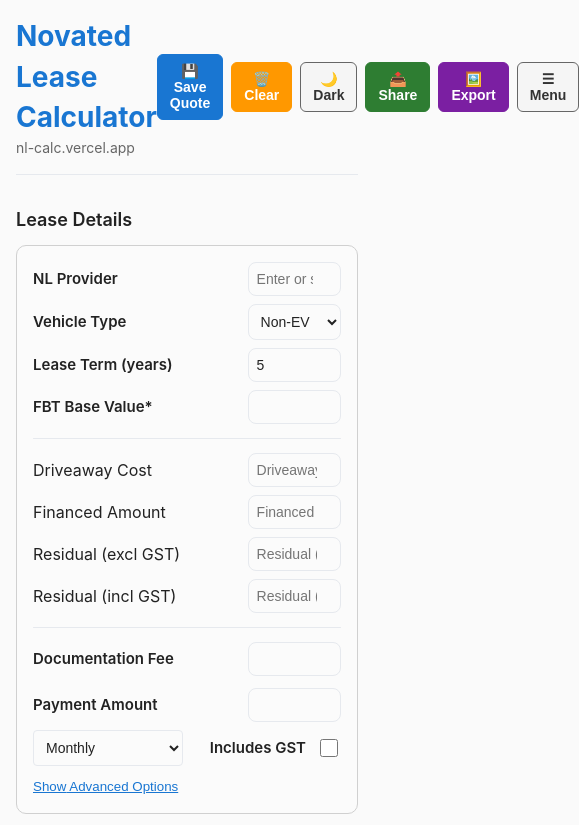
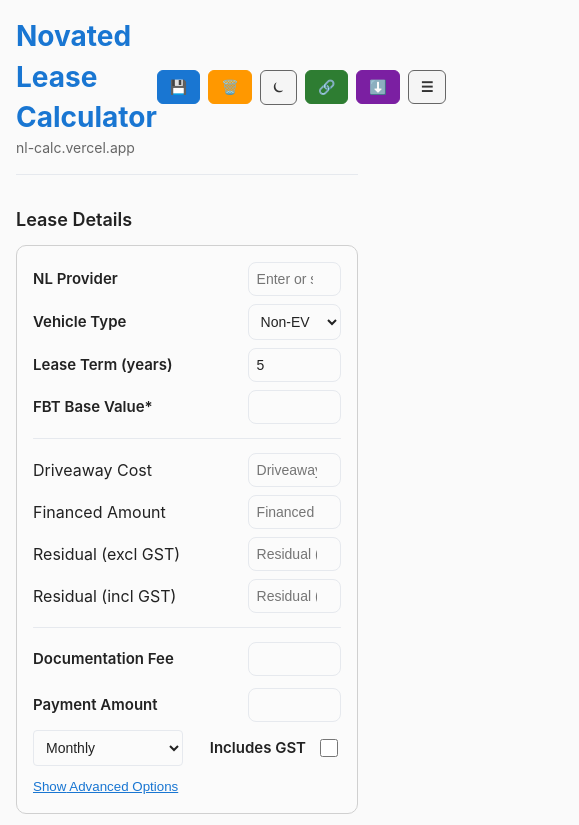
Before and after one commit to William-Aitken/novated-calculator, a Next.js app: page / in a window 390 px wide. Shown: the top 825 px of the page, 579 px wide, since content can reach past the window. Built offline with nearby package versions, Linux system fonts and the light colour scheme.

Commit message:
button changes for mobile

```diff
--- a/src/app/page.tsx
+++ b/src/app/page.tsx
@@ -68,6 +68,18 @@ export default function HomePage() {
       localStorage.setItem('novatedLeaseDarkMode', String(isDarkMode));
     }
   }, [isDarkMode]);
+
+  // Mobile detection for responsive tweaks
+  const [isMobile, setIsMobile] = useState<boolean>(false);
+  useEffect(() => {
+    const handleResize = () => {
+      if (typeof window === 'undefined') return;
+      setIsMobile(window.innerWidth <= 600);
+    };
+    handleResize();
+    window.addEventListener('resize', handleResize);
+    return () => window.removeEventListener('resize', handleResize);
+  }, []);
 
   // Helper function to get background color based on theme
   const getBgColor = (lightColor: string, darkColor: string = '#2d2d2d') => {
@@ -969,7 +981,7 @@ export default function HomePage() {
               fontSize: '14px',
             }}
           >
-            💾 Save Quote
+            {isMobile ? '💾' : '💾 Save'}
           </button>
 
           <button
@@ -986,7 +998,7 @@ export default function HomePage() {
               fontSize: '14px',
             }}
           >
-            🗑️ Clear
+            {isMobile ? '🗑️' : '🗑️ Clear'}
           </button>
 
           <button
@@ -1003,7 +1015,7 @@ export default function HomePage() {
               fontSize: '14px',
             }}
           >
-            {isDarkMode ? '☀️ Light' : '🌙 Dark'}
+            {isMobile ? (isDarkMode ? '☀️' : '⏾') : (isDarkMode ? '☀️ Light' : '⏾ Dark')}
           </button>
 
           <button
@@ -1020,7 +1032,7 @@ export default function HomePage() {
               fontSize: '14px',
             }}
           >
-            📤 Share
+            {isMobile ? '🔗' : '🔗 Share'}
           </button>
 
           <button
@@ -1037,7 +1049,7 @@ export default function HomePage() {
               fontSize: '14px',
             }}
           >
-            🖼️ Export
+            {isMobile ? '⬇️' : '⬇️ Export'}
           </button>
 
           <button
@@ -1054,7 +1066,7 @@ export default function HomePage() {
               fontSize: '14px',
             }}
           >
-            ☰ Menu
+            {isMobile ? '☰' : '☰ Menu'}
           </button>
         </div>
       </div>
@@ -1180,7 +1192,7 @@ export default function HomePage() {
                           marginTop: '4px',
                         }}
                       >
-                        Delete
+                        {isMobile ? '✕' : '✕ Delete'}
                       </button>
                     </div>
                   </div>
```
Also changed, not shown: 16 other files (tests, documents, lock files or other folders).
